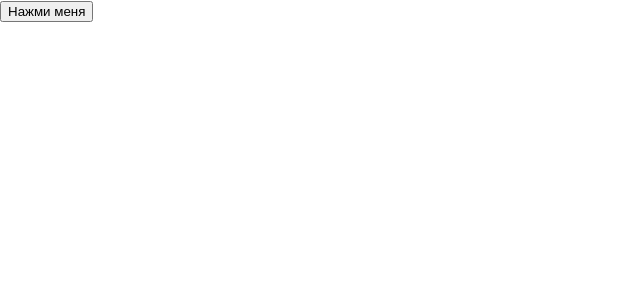
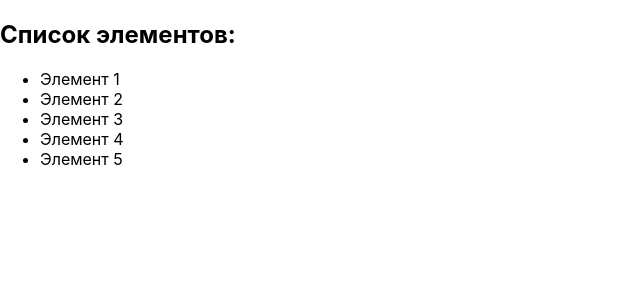
Before and after one commit to yaroslavagrebeneva/yasya_react_2025, a React (Create React App) app: page / in a window 1280 px wide. Shown: the top 300 px of the page, without its empty margins (0-640 px from the left). Built offline with nearby package versions, Linux system fonts and the light colour scheme.

Commit message:
Task 107: Implement List component with array mapping

```diff
--- a/src/App.js
+++ b/src/App.js
@@ -1,23 +1,22 @@
 import React from 'react';
 
-function Button({ children, onClick }) {
+function List({ items }) {
   return (
-    <button onClick={onClick}>
-      {children}
-    </button>
+    <ul>
+      {items.map((item, index) => (
+        <li key={index}>{item}</li>
+      ))}
+    </ul>
   );
 }
 
 function App() {
-  const handleClick = () => {
-    alert('Кнопка нажата!');
-  };
+  const items = ['Элемент 1', 'Элемент 2', 'Элемент 3', 'Элемент 4', 'Элемент 5'];
 
   return (
     <div>
-      <Button onClick={handleClick}>
-        Нажми меня
-      </Button>
+      <h2>Список элементов:</h2>
+      <List items={items} />
     </div>
   );
 }
```
